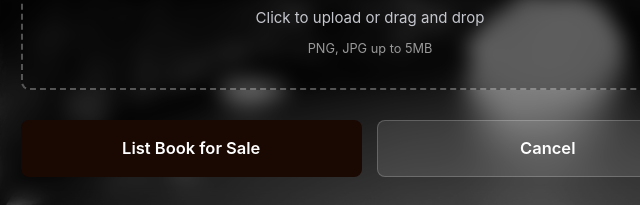
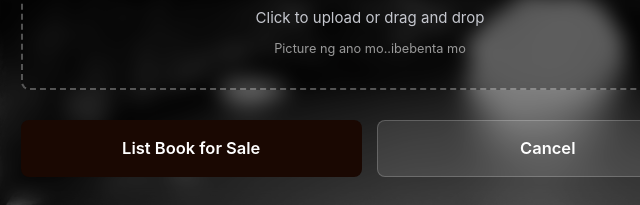
Before and after one commit to briandeleon0906-source/Anxietea2.0, a plain HTML site: page sell.html in a window 1280 px wide. Shown: the part 1183-1388 px from the top of the page, 270-910 px from the left. Drawn offline with nearby package versions, Linux system fonts and the light colour scheme.

Commit message:
Add files via upload

```diff
--- a/sell.html
+++ b/sell.html
@@ -671,7 +671,7 @@ body::before {
         <div class="photo-upload-area" id="photoUploadArea">
           <span class="upload-icon">📷</span>
           <div class="upload-text">Click to upload or drag and drop</div>
-          <div class="upload-hint">PNG, JPG up to 5MB</div>
+          <div class="upload-hint">Picture ng ano mo..ibebenta mo</div>
 
         </div>
         <div class="image-preview" id="imagePreview">
```
